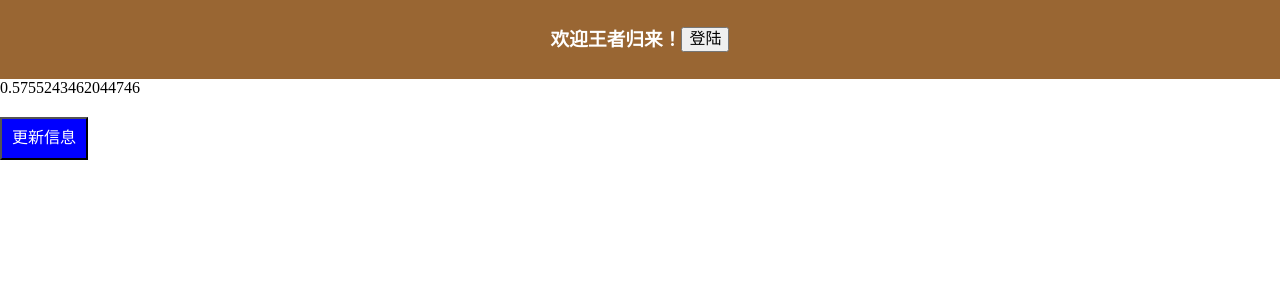
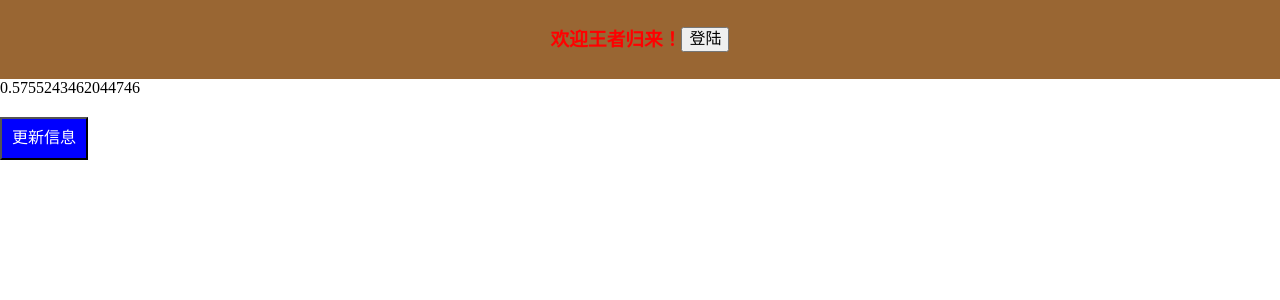
Before and after one commit to yigedabing/vue-manual, a Vue app: page / in a window 1280 px wide. Shown: the top 300 px of the page. Built offline with nearby package versions, Linux system fonts and the light colour scheme.

Commit message:
no message

```diff
--- /dev/null
+++ b/readme.js
@@ -0,0 +1,6 @@
+/**
+ * 该项目基于最新版本的webpack搭建
+ * 目前完成的功能：
+ * 1、启动本地开发服务器，实现热更新
+ * 2、添加scss预处理，处理css样式文件
+ */
--- a/src/App.vue
+++ b/src/App.vue
@@ -25,7 +25,7 @@ export default {
       this.msg = Math.random();
     },
     login() {
-      console.log('login');
+      console.log('login....');
     },
   },
 };
--- a/src/components/hello-wrold.vue
+++ b/src/components/hello-wrold.vue
@@ -24,6 +24,6 @@ export default {
   align-items: center;
   padding: 10px 0;
   background-color: #963;
-  color: #fff;
+  color: red;
 }
 </style>
```
Also changed, not shown: 2 other files (tests, documents, lock files or other folders).
